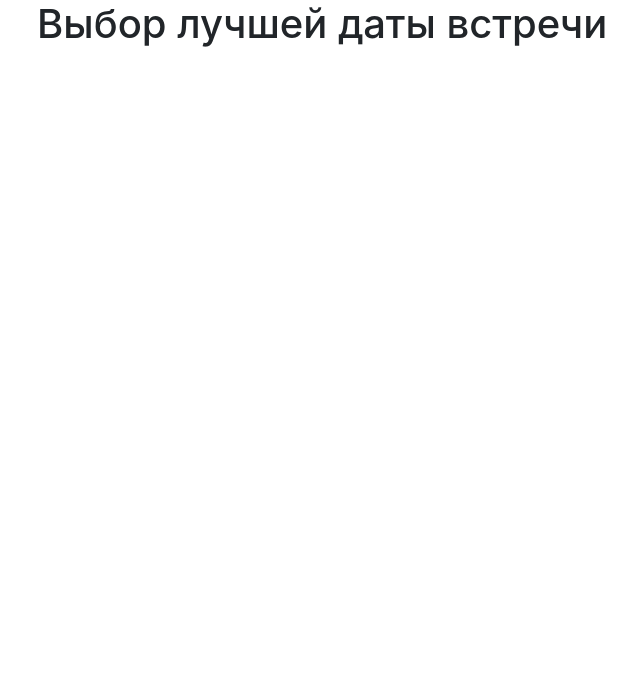
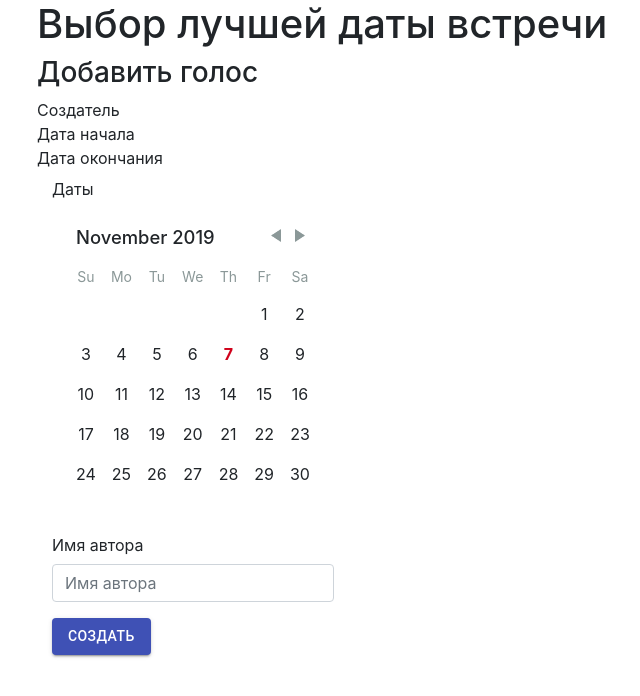
Before and after one commit to saleksandrov/best_meeting_day, a React (Create React App) app in the folder bmd-base/src/main/resources/ui/: page /addvote/1 in a window 1280 px wide. Shown: the top 696 px of the page, without its empty margins (48-688 px from the left). Built offline with nearby package versions, Linux system fonts and the light colour scheme; no server answers.

Commit message:
Implemented add vote

```diff
--- a/bmd-base/src/main/resources/ui/package.json
+++ b/bmd-base/src/main/resources/ui/package.json
@@ -11,6 +11,7 @@
     "bootstrap": "^4.4.1",
     "date-fns": "^2.9.0",
     "formik": "^2.1.2",
+    "moment": "^2.24.0",
     "node-sass": "^4.13.1",
     "react": "^16.11.0",
     "react-bootstrap": "^1.0.0-beta.16",
--- a/bmd-base/src/main/resources/ui/src/component/AddVote.jsx
+++ b/bmd-base/src/main/resources/ui/src/component/AddVote.jsx
@@ -3,8 +3,8 @@ import DayPicker, {DateUtils} from 'react-day-picker';
 import 'react-day-picker/lib/style.css';
 import {Col, Container, Form, Row} from 'react-bootstrap';
 import VoteDataService from '../service/VoteDataService';
-import {DatePicker} from "@material-ui/pickers";
 import {Button} from "@material-ui/core";
+import moment from 'moment';
 
 
 class AddVote extends Component {
@@ -12,12 +12,34 @@ class AddVote extends Component {
     constructor(props) {
         super(props);
         this.state = {
+            voteId: this.props.match.params.voteId,
+            startDate: "",
+            endDate: "",
+            creator: "",
+            author: "",
             open_flag: false,
-            selectedDays: []
+            selectedDays: [],
+            wasSent: false
         };
 
         this.setOpen = this.setOpen.bind(this);
         this.handleDayClick = this.handleDayClick.bind(this);
+        this.handleSubmit = this.handleSubmit.bind(this);
+        this.handleChangeName = this.handleChangeName.bind(this);
+    }
+
+    componentDidMount() {
+        console.log("UI Get votes by id "  + this.state.voteId);
+        if (this.state.voteId.length === 0 ) {
+            return
+        }
+
+        VoteDataService.getVote(this.state.voteId)
+            .then(response => this.setState({
+                startDate: response.data.startDate,
+                endDate: response.data.endDate,
+                creator: response.data.creator
+            }))
     }
 
     setOpen() {
@@ -37,21 +59,55 @@ class AddVote extends Component {
         this.setState({selectedDays});
     }
 
+    handleChangeName(event) {
+        const target = event.target;
+        const value = target.value;
+        const name = target.name;
+
+        this.setState({
+            [name]: value
+        });
+    }
+
+    handleSubmit(event) {
+        event.preventDefault();
+        if (this.state.wasSent) return
+        let dates = [];
+        this.state.selectedDays.forEach( (date) => {
+            dates.push(moment(date).format('DD.MM.YYYY'))
+        });
+        VoteDataService.addVote({
+            author: this.state.author,
+            bestDates: dates
+        }, this.state.voteId).then(response => {
+            this.setState({
+                wasSent: true
+            })
+        })
+    }
 
     render() {
+
+        let { creator, startDate, endDate} = this.state;
+
         return (
             <div>
                 <Container>
 
                     <Row>
-                        <h1>Добавить голос</h1>
+                        <h3>Добавить голос</h3>
                     </Row>
 
-                    {this.state.voteId &&
+                    {this.state.wasSent &&
                     <div class="alert alert-success">Голос добавлен {this.state.voteId}</div>}
 
                     <Row>
                         <Form noValidate onSubmit={this.handleSubmit}>
+
+                           <div>Создатель {creator}</div>
+                            <div>Дата начала {startDate}</div>
+                            <div>Дата окончания {endDate}</div>
+
                             <Form.Group controlId="dates">
                                 <Form.Label column>Даты</Form.Label>
                                 <Col>
@@ -65,7 +121,7 @@ class AddVote extends Component {
                                 <Form.Label column>Имя автора</Form.Label>
                                 <Col>
                                     <Form.Control type="text" placeholder="Имя автора" length={50} maxLength={200}
-                                                  value={this.state.name} onChange={this.handleChangeName} name="name" />
+                                                  value={this.state.author} onChange={this.handleChangeName} name="author" />
                                 </Col>
                             </Form.Group>
                             <Form.Group controlId="b">
--- a/bmd-base/src/main/resources/ui/src/component/CreateVote.jsx
+++ b/bmd-base/src/main/resources/ui/src/component/CreateVote.jsx
@@ -41,6 +41,7 @@ class CreateVote extends Component {
     handleSubmit(event) {
         //alert('Отправленное имя: ' + this.state.name + ' Дана начала' + this.state.startDate);
         event.preventDefault();
+        //TODO change on real data
         VoteDataService.createVote({
             startDate: "01.11.2019",
             endDate: "01.12.2019",
@@ -63,7 +64,7 @@ class CreateVote extends Component {
                 <Container>
 
                     <Row>
-                        <h1>Создать опрос выбора лучшей даты</h1>
+                        <h3>Создать опрос выбора лучшей даты</h3>
                     </Row>
                     {this.state.voteId && <div class="alert alert-success">Создано голосование {this.state.voteId}</div>}
                     <Row>
--- a/bmd-base/src/main/resources/ui/src/component/Site.jsx
+++ b/bmd-base/src/main/resources/ui/src/component/Site.jsx
@@ -15,7 +15,7 @@ class Site extends Component {
                 <Switch>
                     <Route path="/" exact component={Navigate}/>
                     <Route path="/createvote" exact component={CreateVote}/>
-                    <Route path="/addvote" exact component={AddVote}/>
+                    <Route path="/addvote/:voteId" exact component={AddVote}/>
                     <Route path="/viewresult" exact component={ViewResult}/>
                 </Switch>
                 </>
--- a/bmd-base/src/main/resources/ui/src/service/VoteDataService.js
+++ b/bmd-base/src/main/resources/ui/src/service/VoteDataService.js
@@ -2,6 +2,8 @@ import axios from 'axios'
 
 const HOST = 'http://localhost:8080'
 const VOTE_CREATE_URL = `${HOST}/vote/start`
+const VOTE_ADD_VOTE_URL = `${HOST}/vote/add`
+const VOTE_GET_URL = `${HOST}/vote/get`
 
 class VoteDataService {
 
@@ -9,5 +11,14 @@ class VoteDataService {
         return axios.post(`${VOTE_CREATE_URL}`, data);
     }
 
+    getVote(voteId) {
+        console.log("Get votes by id "  + voteId);
+        return axios.get(`${VOTE_GET_URL}/${voteId}`);
+    }
+
+    addVote(data, voteId) {
+        return axios.post(`${VOTE_ADD_VOTE_URL}/${voteId}`, data);
+    }
+
 }
 export default new VoteDataService()
```
Also changed, not shown: 2 other files (tests, documents, lock files or other folders).
